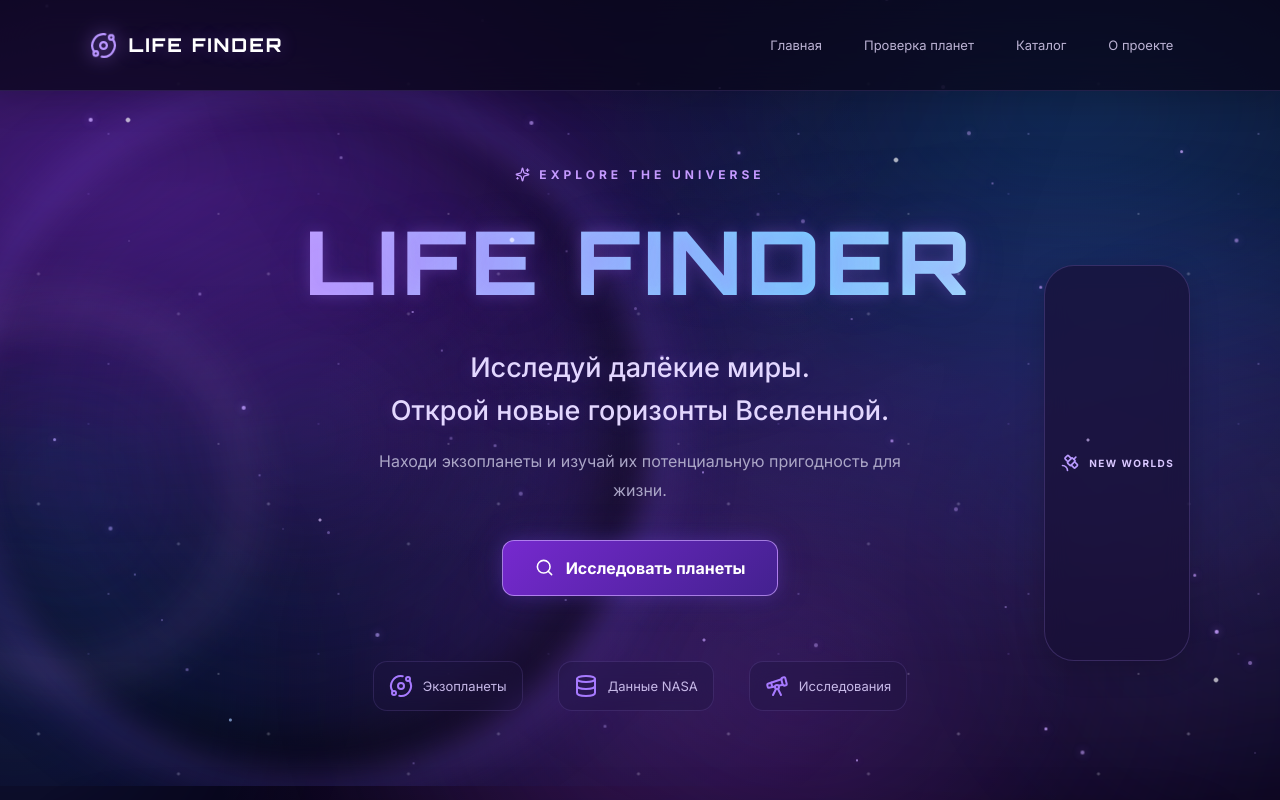
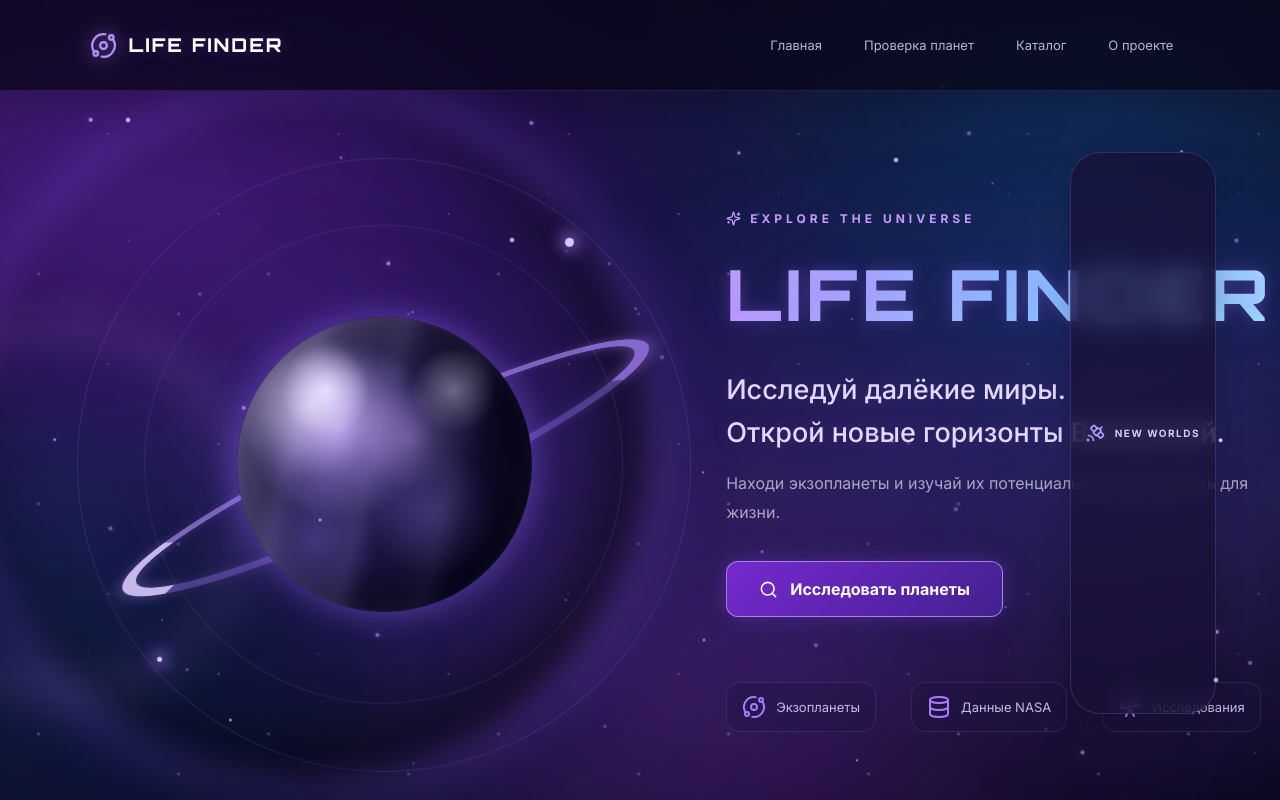
Before and after one commit to mayskk/life-finder-next, a React (Vite) app: page / in a window 1280 px wide. Shown: the top 800 px of the page. Built offline with nearby package versions, Linux system fonts and the light colour scheme.

Commit message:
Update style.css

```diff
--- a/src/style.css
+++ b/src/style.css
@@ -3215,3 +3215,329 @@ footer::after {
     top: 17% !important;
   }
 }
+
+/* =========================================
+   LIFE FINDER — NEW HERO PLANET V3
+========================================= */
+
+.hero-split-v3 {
+  min-height: 760px;
+  height: auto;
+  position: relative;
+  display: flex;
+  align-items: center;
+  justify-content: center;
+  padding: 70px 6%;
+  overflow: hidden;
+}
+
+.hero-layout-v3 {
+  width: 100%;
+  max-width: 1400px;
+  min-height: 590px;
+  margin: 0 auto;
+  display: grid;
+  grid-template-columns: 1fr 1fr;
+  align-items: center;
+  gap: 35px;
+  position: relative;
+  z-index: 5;
+}
+
+.hero-planet-side-v3 {
+  width: 100%;
+  height: 590px;
+  position: relative;
+  display: flex;
+  align-items: center;
+  justify-content: center;
+  overflow: visible;
+}
+
+.planet-scene-v3 {
+  position: relative;
+  width: min(620px, 48vw);
+  aspect-ratio: 1;
+  display: grid;
+  place-items: center;
+  perspective: 1200px;
+  animation: planetSceneFloatV3 8s ease-in-out infinite;
+}
+
+.planet-body-v3 {
+  position: absolute;
+  width: 48%;
+  aspect-ratio: 1;
+  border-radius: 50%;
+  overflow: hidden;
+  z-index: 3;
+  background:
+    radial-gradient(ellipse at 30% 25%, #d8c9ff 0%, transparent 15%),
+    radial-gradient(ellipse at 35% 38%, #9b80df 0%, transparent 35%),
+    radial-gradient(ellipse at 65% 65%, #28205e 0%, #11102d 72%);
+  box-shadow:
+    inset -30px -12px 55px rgba(3, 2, 20, .95),
+    inset 15px 8px 35px rgba(211, 190, 255, .35),
+    0 0 35px rgba(147, 104, 255, .45),
+    0 0 95px rgba(112, 76, 255, .22);
+  animation: planetBodyFloatV3 7s ease-in-out infinite;
+}
+
+.planet-atmosphere-v3 {
+  position: absolute;
+  inset: -3%;
+  border-radius: 50%;
+  border: 2px solid rgba(204, 185, 255, .45);
+  box-shadow:
+    0 0 18px rgba(177, 142, 255, .5),
+    inset 0 0 18px rgba(177, 142, 255, .25);
+  z-index: 5;
+}
+
+.planet-surface-v3 {
+  position: absolute;
+  inset: 0;
+  border-radius: 50%;
+  background:
+    radial-gradient(ellipse at 27% 28%, rgba(235, 224, 255, .7), transparent 13%),
+    radial-gradient(ellipse at 42% 42%, rgba(176, 139, 237, .6), transparent 20%),
+    radial-gradient(ellipse at 65% 35%, rgba(100, 79, 174, .75), transparent 22%),
+    radial-gradient(ellipse at 32% 72%, rgba(114, 88, 185, .65), transparent 18%),
+    radial-gradient(ellipse at 75% 72%, rgba(69, 55, 130, .8), transparent 20%);
+  mix-blend-mode: screen;
+  opacity: .8;
+  animation: planetSurfaceMoveV3 24s linear infinite;
+  z-index: 2;
+}
+
+.planet-clouds-v3 {
+  position: absolute;
+  inset: -5%;
+  border-radius: 50%;
+  background:
+    repeating-linear-gradient(
+      165deg,
+      transparent 0%,
+      rgba(221, 206, 255, .05) 7%,
+      rgba(175, 145, 239, .2) 9%,
+      transparent 13%,
+      transparent 19%
+    );
+  filter: blur(7px);
+  opacity: .85;
+  mix-blend-mode: screen;
+  animation: planetCloudsMoveV3 35s linear infinite;
+  z-index: 3;
+}
+
+.planet-light-v3 {
+  position: absolute;
+  inset: 0;
+  border-radius: 50%;
+  background:
+    radial-gradient(
+      ellipse at 25% 30%,
+      rgba(255, 255, 255, .45),
+      rgba(193, 161, 255, .12) 25%,
+      transparent 52%
+    );
+  z-index: 4;
+  pointer-events: none;
+}
+
+.planet-shadow-v3 {
+  position: absolute;
+  inset: 0;
+  border-radius: 50%;
+  background: linear-gradient(
+    110deg,
+    transparent 35%,
+    rgba(5, 4, 25, .15) 52%,
+    rgba(3, 2, 18, .85) 100%
+  );
+  z-index: 6;
+  pointer-events: none;
+}
+
+.planet-ring-v3 {
+  position: absolute;
+  width: 94%;
+  height: 34%;
+  left: 50%;
+  top: 50%;
+  border-radius: 50%;
+  transform: translate(-50%, -50%) rotate(-25deg) rotateX(66deg);
+  pointer-events: none;
+}
+
+.planet-ring-back-v3 {
+  z-index: 2;
+  border: 15px solid transparent;
+  border-top-color: rgba(190, 158, 255, .55);
+  border-bottom-color: rgba(115, 91, 194, .5);
+  filter: drop-shadow(0 0 9px rgba(160, 123, 255, .35));
+}
+
+.planet-ring-front-v3 {
+  z-index: 7;
+  border: 15px solid transparent;
+  border-left-color: rgba(224, 207, 255, .85);
+  border-right-color: rgba(144, 113, 219, .85);
+  filter: drop-shadow(0 0 10px rgba(175, 140, 255, .55));
+}
+
+.planet-orbit-v3 {
+  position: absolute;
+  border: 1px solid rgba(168, 139, 255, .17);
+  border-radius: 50%;
+  transform: rotate(-25deg);
+}
+
+.orbit-outer-v3 {
+  width: 100%;
+  height: 100%;
+}
+
+.orbit-inner-v3 {
+  width: 78%;
+  height: 78%;
+  border-color: rgba(190, 165, 255, .12);
+  transform: rotate(35deg);
+}
+
+.planet-orbit-dot-v3 {
+  position: absolute;
+  width: 9px;
+  height: 9px;
+  border-radius: 50%;
+  background: #d9c5ff;
+  box-shadow: 0 0 15px 5px rgba(168, 128, 255, .6);
+}
+
+.orbit-dot-one-v3 {
+  top: 13%;
+  right: 19%;
+}
+
+.orbit-dot-two-v3 {
+  bottom: 18%;
+  left: 13%;
+  width: 5px;
+  height: 5px;
+}
+
+.hero-content-v3 {
+  width: 100%;
+  max-width: 650px;
+  margin: 0;
+  text-align: left;
+  position: relative;
+  z-index: 6;
+}
+
+.hero-content-v3 .hero-title {
+  text-align: left;
+  font-size: clamp(42px, 5.5vw, 76px);
+  white-space: nowrap;
+}
+
+.hero-content-v3 .hero-subtitle,
+.hero-content-v3 .hero-description {
+  text-align: left;
+}
+
+.hero-content-v3 .hero-stats {
+  justify-content: flex-start;
+}
+
+.hero-content-v3 .eyebrow {
+  justify-content: flex-start;
+}
+
+.hero-new-worlds-v3 {
+  position: absolute !important;
+  right: 5% !important;
+  top: 8% !important;
+  z-index: 7 !important;
+  transform: scale(.85);
+}
+
+@keyframes planetSceneFloatV3 {
+  0%, 100% { transform: translateY(0); }
+  50% { transform: translateY(-12px); }
+}
+
+@keyframes planetBodyFloatV3 {
+  0%, 100% { transform: translateY(0) rotate(0deg); }
+  50% { transform: translateY(-5px) rotate(1deg); }
+}
+
+@keyframes planetSurfaceMoveV3 {
+  from { transform: rotate(0deg) scale(1.08); }
+  to { transform: rotate(360deg) scale(1.08); }
+}
+
+@keyframes planetCloudsMoveV3 {
+  from { transform: rotate(0deg) scale(1.08); }
+  to { transform: rotate(-360deg) scale(1.08); }
+}
+
+@media (max-width: 900px) {
+  .hero-split-v3 {
+    padding: 50px 5%;
+  }
+
+  .hero-layout-v3 {
+    grid-template-columns: 1fr;
+    gap: 0;
+  }
+
+  .hero-planet-side-v3 {
+    height: min(78vw, 480px);
+  }
+
+  .planet-scene-v3 {
+    width: min(560px, 90vw);
+  }
+
+  .hero-content-v3 {
+    text-align: center;
+    margin: 0 auto;
+  }
+
+  .hero-content-v3 .hero-title,
+  .hero-content-v3 .hero-subtitle,
+  .hero-content-v3 .hero-description {
+    text-align: center;
+  }
+
+  .hero-content-v3 .eyebrow,
+  .hero-content-v3 .hero-stats {
+    justify-content: center;
+  }
+
+  .hero-new-worlds-v3 {
+    display: none;
+  }
+}
+
+@media (max-width: 520px) {
+  .hero-split-v3 {
+    min-height: auto;
+    padding: 35px 18px 55px;
+  }
+
+  .hero-planet-side-v3 {
+    height: 85vw;
+    max-height: 390px;
+  }
+
+  .planet-scene-v3 {
+    width: 95vw;
+  }
+
+  .hero-content-v3 .hero-title {
+    font-size: clamp(34px, 10vw, 48px);
+    white-space: normal;
+  }
+}
```
